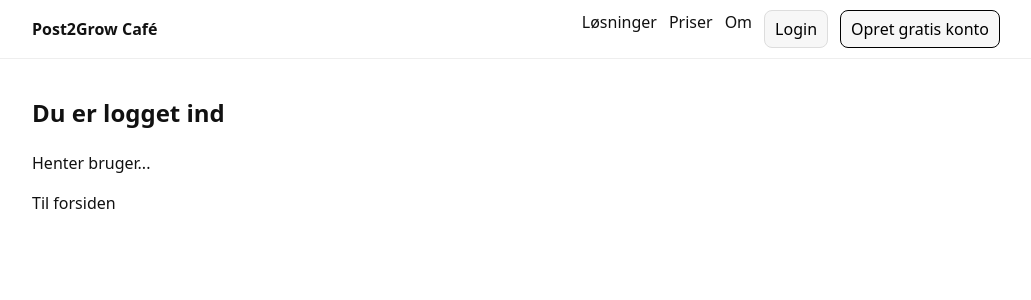
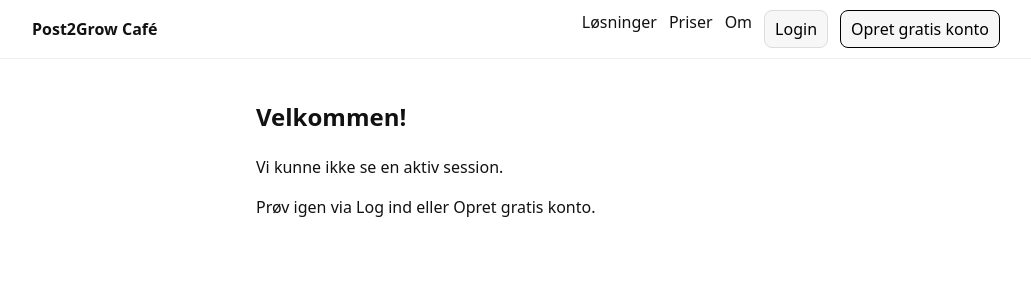
Before and after one commit to obe2904-dev/p2g-app, a Next.js app: page /welcome in a window 1280 px wide. Shown: the top 300 px of the page, without its empty margins (124-1155 px from the left). Built offline with nearby package versions, Linux system fonts and the light colour scheme; no server answers.

Commit message:
Update page.tsx

```diff
--- a/app/welcome/page.tsx
+++ b/app/welcome/page.tsx
@@ -1,46 +1,56 @@
+// app/welcome/page.tsx
 'use client';
+
 import { useEffect, useState } from 'react';
 import { supabase } from '@/lib/supabaseClient';
 
 export default function WelcomePage() {
   const [email, setEmail] = useState<string | null>(null);
-  const [status, setStatus] = useState<string | null>(null);
+  const [loading, setLoading] = useState(true);
 
+  // Hent bruger efter redirect fra Magic link / Google
   useEffect(() => {
-    async function run() {
-      const { data } = await supabase.auth.getUser();
-      const user = data.user;
+    let mounted = true;
+
+    (async () => {
+      const { data: { user } } = await supabase.auth.getUser();
+      if (!mounted) return;
       setEmail(user?.email ?? null);
-      if (!user) return;
+      setLoading(false);
+    })();
 
-      // Kald init‑API for at gemme branch i profiles
-      const { data: sessionData } = await supabase.auth.getSession();
-      const token = sessionData.session?.access_token;
-      if (!token) return;
-      try {
-        const resp = await fetch('/api/profile/init', {
-          method: 'POST',
-          headers: { 'Authorization': 'Bearer ' + token },
-        });
-        if (!resp.ok) {
-          const t = await resp.text();
-          setStatus('Profil kunne ikke oprettes: ' + t);
-        } else {
-          setStatus('Profil gemt.');
-        }
-      } catch (e: any) {
-        setStatus('Netværksfejl: ' + e.message);
-      }
-    }
-    run();
+    // Opdater straks hvis session ændrer sig
+    const { data: sub } = supabase.auth.onAuthStateChange((_evt, session) => {
+      setEmail(session?.user?.email ?? null);
+      setLoading(false);
+    });
+
+    return () => { sub.subscription.unsubscribe(); mounted = false; };
   }, []);
 
   return (
-    <main>
-      <h2>Du er logget ind</h2>
-      <p>{email ? `Som: ${email}` : 'Henter bruger...'}</p>
-      {status && <p>{status}</p>}
-      <p><a href="/">Til forsiden</a></p>
+    <main style={{ maxWidth: 520, margin: '24px auto' }}>
+      <h2>Velkommen!</h2>
+
+      {loading && <p>Logger ind…</p>}
+
+      {!loading && email && (
+        <>
+          <p>Du er logget ind som <strong>{email}</strong>.</p>
+          <p style={{ marginTop: 12 }}>
+            Gå til <a href="/posts">Dine opslag</a> eller <a href="/posts/new">Opret nyt opslag</a>.
+          </p>
+        </>
+      )}
+
+      {!loading && !email && (
+        <>
+          <p>Vi kunne ikke se en aktiv session.</p>
+          <p>
+            Prøv igen via <a href="/auth?mode=login">Log ind</a> eller <a href="/auth?mode=signup">Opret gratis konto</a>.
+          </p>
+        </>
+      )}
     </main>
   );
 }
```
